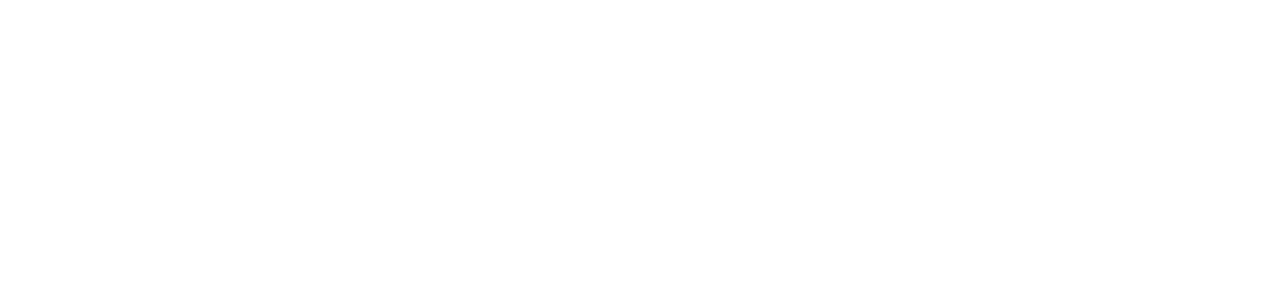
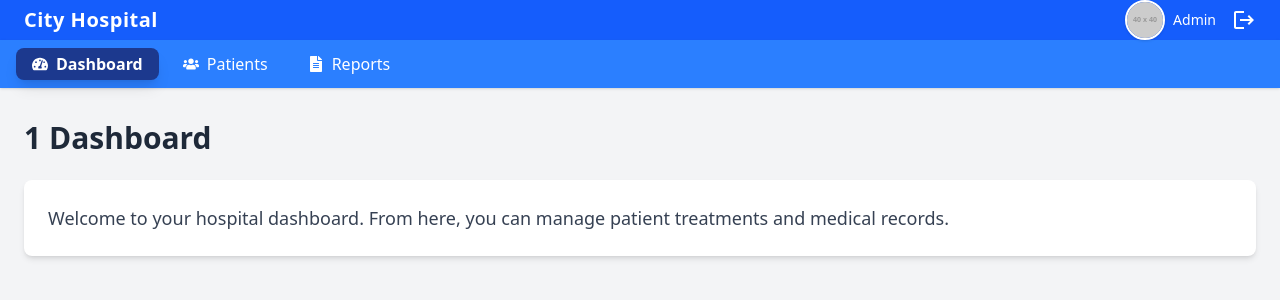
Before and after one commit to Isuru67/sl_person_health_info, a React (Vite) app in the folder frontend/: page /hospitaldashboard/1 in a window 1280 px wide. Before the commit this address had no page. Shown: the top 300 px of the page. Built offline with nearby package versions, Linux system fonts and the light colour scheme.

Commit message:
hospital name added to login url
hospital name added to login url

```diff
--- a/frontend/src/App.jsx
+++ b/frontend/src/App.jsx
@@ -60,6 +60,7 @@ const App = () => {
         <Route path='/admin' element={<AdminLogin/>} />
         <Route path='/user' element={<UserLogin/>} />
         <Route path='/hospitaldashboard' element={<HospitalDashboard />} />
+        <Route path='/hospitaldashboard/:hospitalName' element={<HospitalDashboard />} />
         <Route path='/patient/register' element={<PatientRegister/>}/>
         <Route path='/patient/view/:id' element={<ViewPatientProfile/>}/>
         <Route path='/patient/Edit/:id' element={<EditPatientProfile/>}/>
--- a/frontend/src/pages/AdminLogin.jsx
+++ b/frontend/src/pages/AdminLogin.jsx
@@ -53,7 +53,19 @@ const AdminLogin = () => {
           navigate('/user'); // Fallback to generic user route if no ID found
         }
       } else if (role === 'hospital') {
-        navigate('/hospitaldashboard'); // Make sure this route exists in your app
+        // Store the complete user object
+        localStorage.setItem('user', JSON.stringify(response.data.user));
+
+        // Create URL-friendly hospital name by replacing spaces with dashes and removing special characters
+        const hospitalNameForUrl = response.data.user.hospitalName
+          ? response.data.user.hospitalName
+              .toLowerCase()
+              .replace(/[^\w\s-]/g, '') // Remove special characters
+              .replace(/\s+/g, '-')     // Replace spaces with dashes
+          : 'dashboard';
+
+        // Navigate to hospital dashboard with hospital name in URL
+        navigate(`/hospitaldashboard/${hospitalNameForUrl}`);
       } else if (role === 'admin') {
         navigate('/admin-dashboard');
       }
--- a/frontend/src/pages/HospitalDashboard.jsx
+++ b/frontend/src/pages/HospitalDashboard.jsx
@@ -1,20 +1,56 @@
-import React  from "react";
-// eslint-disable-next-line no-unused-vars
+import React, { useState, useEffect } from "react";
 import axios from "axios";
-//import { useNavigate } from "react-router-dom";
+import { useParams, useNavigate } from "react-router-dom";
 import DualNavbar from "../components/layout";
 
 const HospitalDashboard = () => {
+  const { hospitalName } = useParams(); // Get hospital name from URL
+  const [hospitalInfo, setHospitalInfo] = useState({});
+  const navigate = useNavigate();
+
+  useEffect(() => {
+    // Get current hospital info from localStorage
+    const user = JSON.parse(localStorage.getItem('user') || localStorage.getItem('userInfo'));
+
+    if (user) {
+      setHospitalInfo(user);
+
+      // If there's no hospitalName in URL but we have the info, redirect to the proper URL
+      if (!hospitalName && user.hospitalName && window.location.pathname === '/hospitaldashboard') {
+        // Create URL-friendly hospital name
+        const urlFriendlyName = user.hospitalName
+          .toLowerCase()
+          .replace(/[^\w\s-]/g, '')  // Remove special characters
+          .replace(/\s+/g, '-');     // Replace spaces with dashes
+
+        navigate(`/hospitaldashboard/${urlFriendlyName}`, { replace: true });
+      }
+    }
+  }, [hospitalName, navigate]);
 
   return (
     <div className="flex flex-col h-screen bg-gray-100">
-    {/* Top Navigation Bar */}
-    <DualNavbar />
-      <div className="container">
-          <h2>Hospital Dashboard</h2>
+      {/* Top Navigation Bar */}
+      <DualNavbar />
 
+      <div className="container mx-auto px-6 py-8">
+        <h2 className="text-3xl font-bold text-gray-800 mb-6">
+          {hospitalInfo.hospitalName || hospitalName?.replace(/-/g, ' ') || "Hospital"} Dashboard
+        </h2>
+
+        <div className="bg-white shadow-md rounded-lg p-6">
+          <p className="text-lg text-gray-700">
+            Welcome to your hospital dashboard. From here, you can manage patient treatments and medical records.
+          </p>
+
+          {hospitalInfo.hospitalId && (
+            <div className="mt-4 text-sm text-gray-600">
+              Hospital ID: {hospitalInfo.hospitalId}
+            </div>
+          )}
+        </div>
       </div>
-      </div>
+    </div>
   );
 };
 
```
